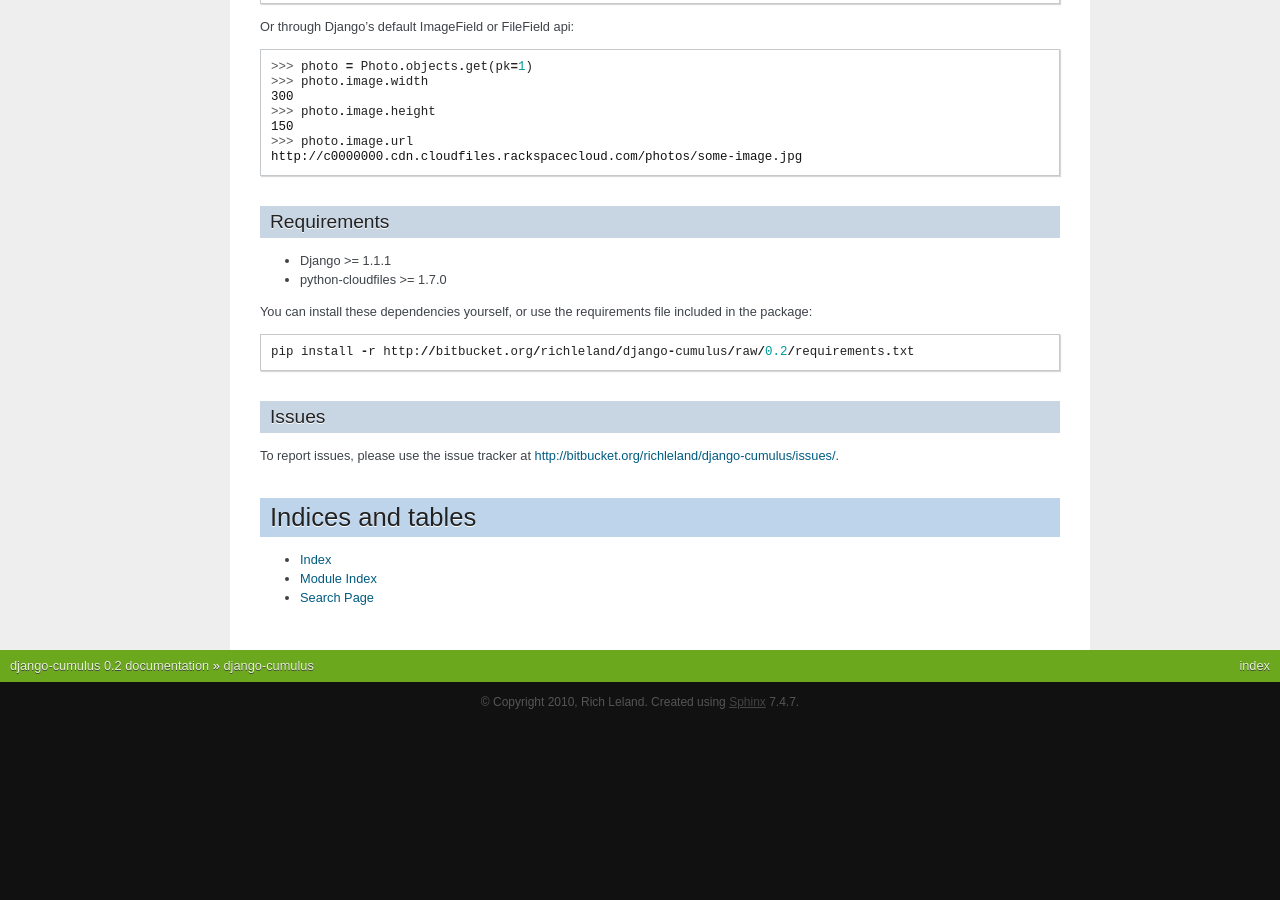
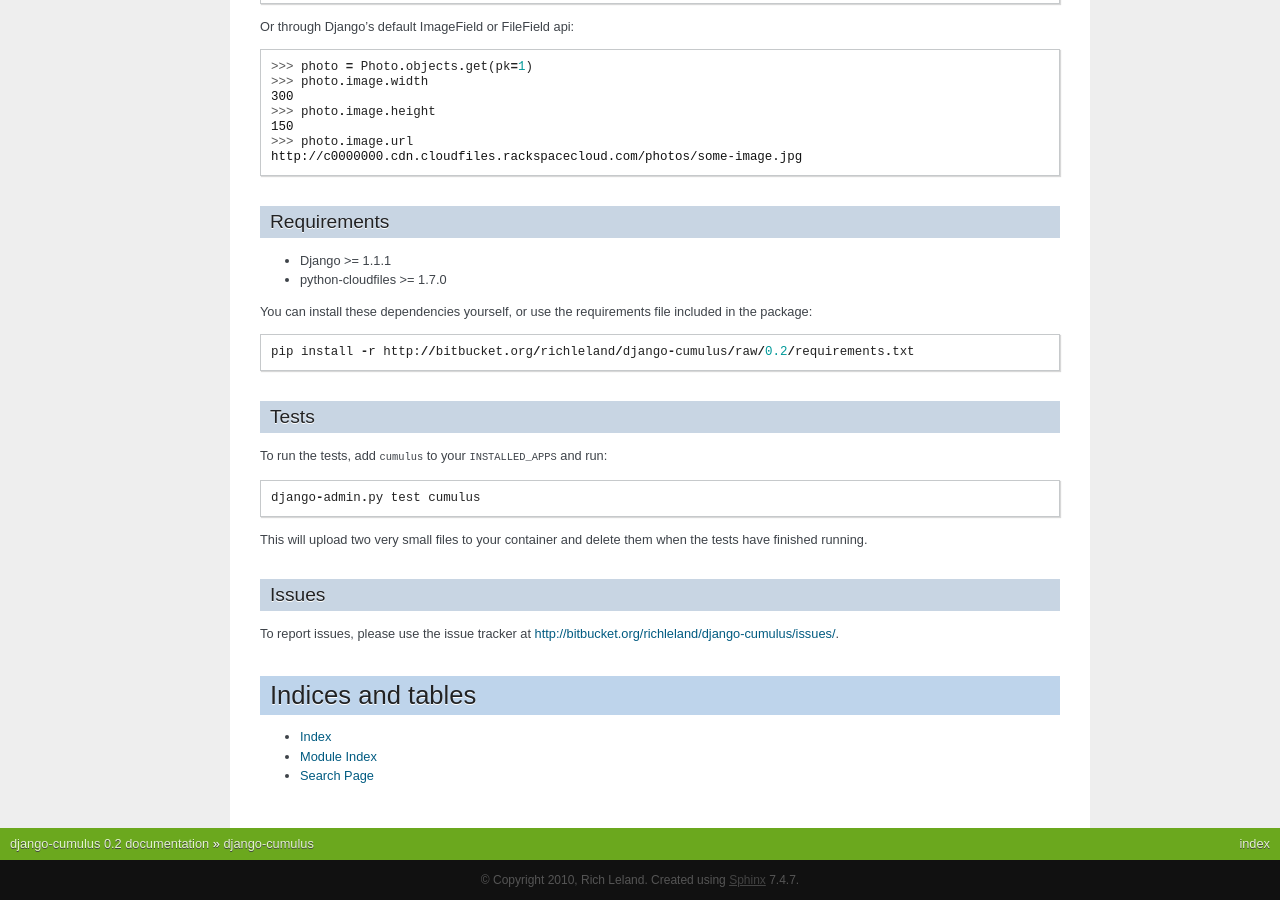
Before and after one commit to django-cumulus/django-cumulus, a Sphinx documentation site: the page built from docs/index.rst, in a window 1280 px wide and 900 px high, scrolled down 932 px. Built offline with Sphinx 7.4.7, drawn with Linux system fonts in a browser that asks for light colours; before the commit the page ends 1654 px from its top, so only the background shows below that.

Commit message:
Updated docs, setup.cfg for sphinx-pypi-upload.

```diff
--- a/docs/index.rst
+++ b/docs/index.rst
@@ -65,6 +65,15 @@ You can install these dependencies yourself, or use the requirements file includ
 
     pip install -r http://bitbucket.org/richleland/django-cumulus/raw/0.2/requirements.txt
 
+Tests
+*****
+
+To run the tests, add ``cumulus`` to your ``INSTALLED_APPS`` and run::
+
+    django-admin.py test cumulus
+
+This will upload two very small files to your container and delete them when the tests have finished running.
+
 Issues
 ******
 
--- a/setup.cfg
+++ b/setup.cfg
@@ -1,2 +1,2 @@
-[upload_docs]
+[upload_sphinx]
 upload-dir = docs/_build/html
```
